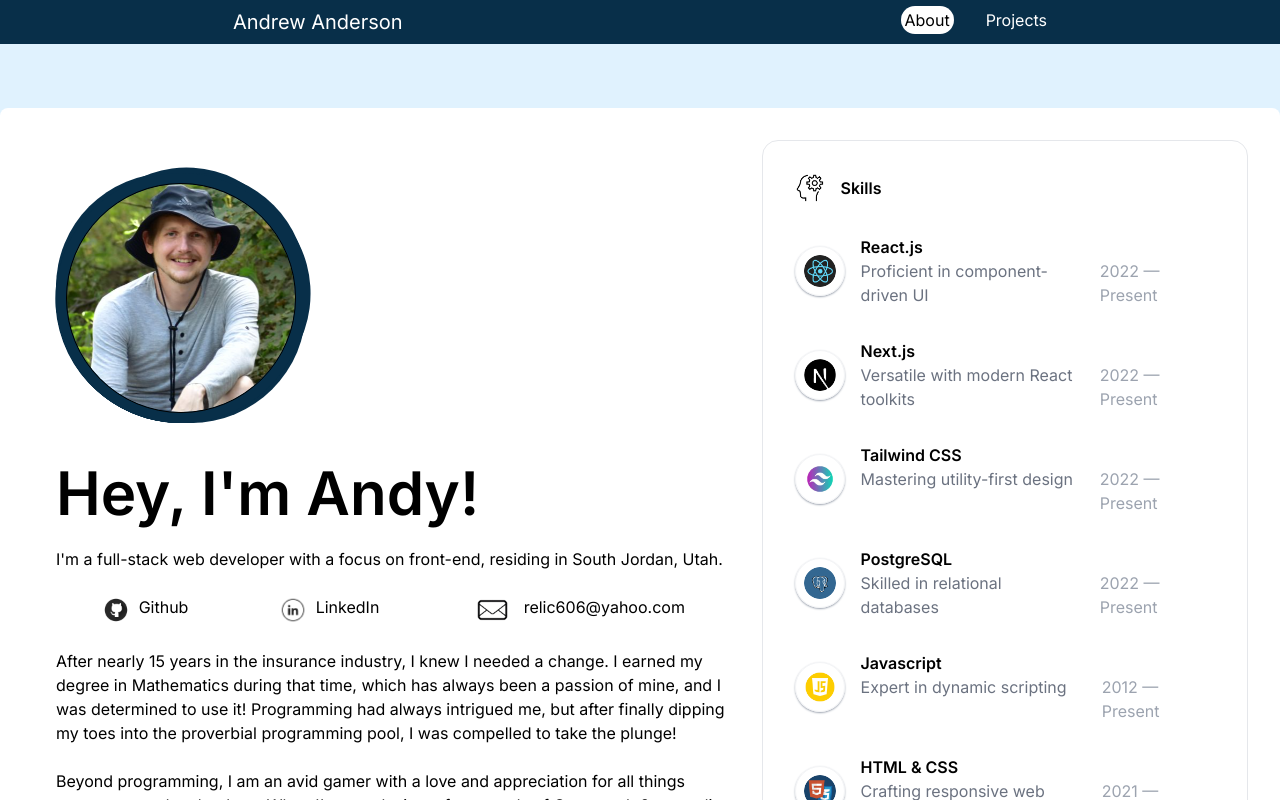
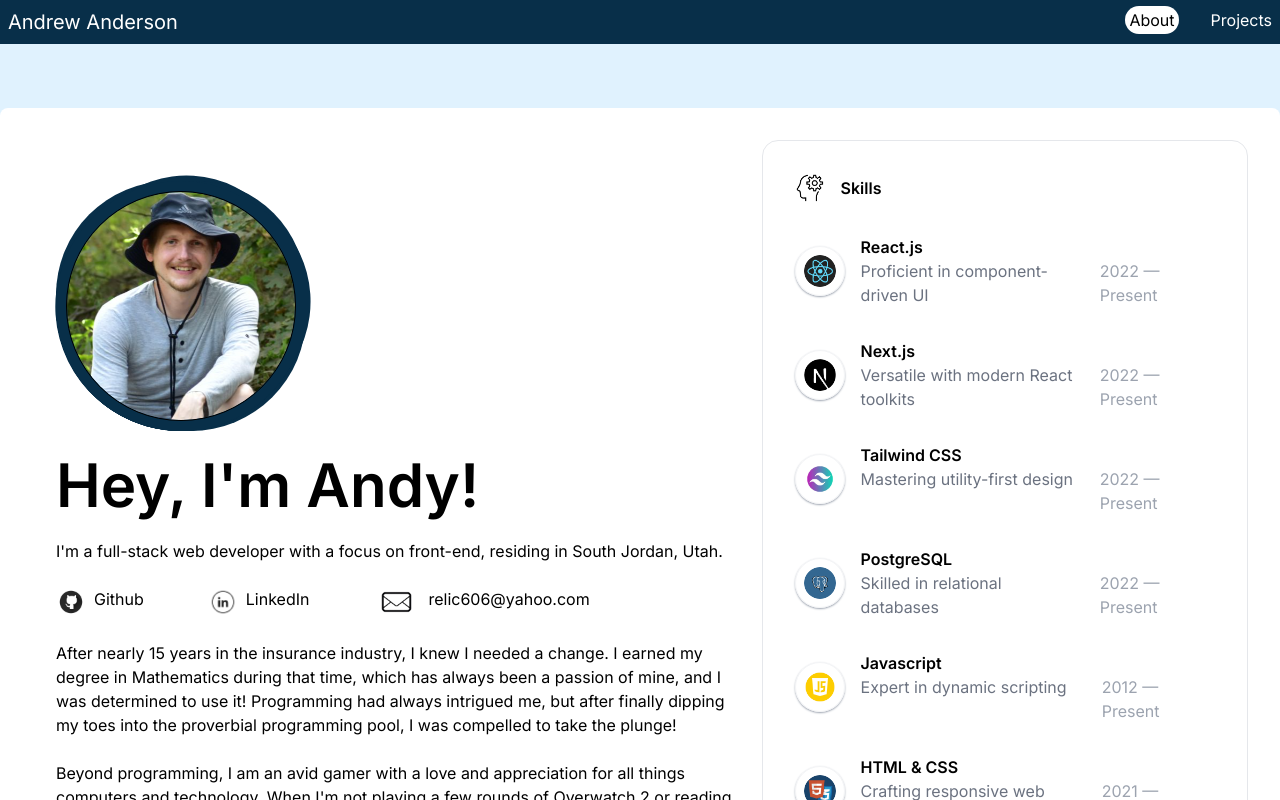
Before and after one commit to relic606/portfolio, a Next.js app: page / in a window 1280 px wide. Shown: the top 800 px of the page. Built offline with nearby package versions, Linux system fonts and the light colour scheme.

Commit message:
adjusted about page css

```diff
--- a/app/components/Header.js
+++ b/app/components/Header.js
@@ -7,7 +7,8 @@ export default function Header() {
 	const pathName = usePathname();
 	console.log(pathName);
 	return (
-    <header className="flex place-content-around bg-sky-950 text-white py-2">
+		<header className="bg-sky-950 text-white py-2">
+			<div className="flex max-w-screen-2xl justify-between mx-auto px-2">
 				<Link href={"/"}>
 					<h2 className="flex justify-center my-auto text-xl hover:text-sky-500 transition delay-50">
 						Andrew Anderson
@@ -41,6 +42,7 @@ export default function Header() {
 						</li>
 					</ul>
 				</nav>
+			</div>
 		</header>
 	);
 }
--- a/app/page.js
+++ b/app/page.js
@@ -11,19 +11,17 @@ export default function App() {
 					<ProfileCircle />
 				</div>
 
-        <br></br>
-        <div className="flex flex-col place-content-center">
-          <h2 className="text-6xl font-semibold py-4">Hey, I{"'"}m Andy!</h2>
-          <p className="pt-2">
+				<div className="flex flex-col">
+					<h2 className="text-6xl font-semibold py-6">Hey, I{"'"}m Andy!</h2>
+					<p className="">
 						I{"'"}m a full-stack web developer with a focus on front-end,
 						residing in South Jordan, Utah.
 					</p>
-          <br></br>
-          <div className="flex justify-around">
+					<div className="flex">
 						<a
 							target="_blank"
 							href={"https://github.com/relic606"}
-              className="hover:text-sky-500 transition delay-50 px-4 flex w-fit"
+							className="hover:text-sky-500 transition delay-50 flex pr-8 py-6"
 						>
 							<Image
 								alt="github image"
@@ -38,7 +36,7 @@ export default function App() {
 						<a
 							target="_blank"
 							href={"https://www.linkedin.com/in/andrew-anderson-50325749/"}
-              className="hover:text-sky-500 transition delay-50 px-4 flex w-fit"
+							className="hover:text-sky-500 transition delay-50 flex px-8 py-6"
 						>
 							<Image
 								alt="linkedin image"
@@ -51,7 +49,7 @@ export default function App() {
 						</a>
 						<a
 							href="mailto:relic606@yahoo.com"
-              className="flex hover:text-sky-500 transition delay-50 px-4 w-fit"
+							className="flex hover:text-sky-500 transition delay-50 px-8 py-6"
 						>
 							<Image
 								alt="email image"
@@ -64,7 +62,6 @@ export default function App() {
 						</a>
 					</div>
 
-          <br></br>
 					<p>
 						After nearly 15 years in the insurance industry, I knew I needed a
 						change. I earned my degree in Mathematics during that time, which
```
Also changed, not shown: app/components/Skills.js (+12 -10 lines). Lines whose indentation alone changed are shown as unchanged.
